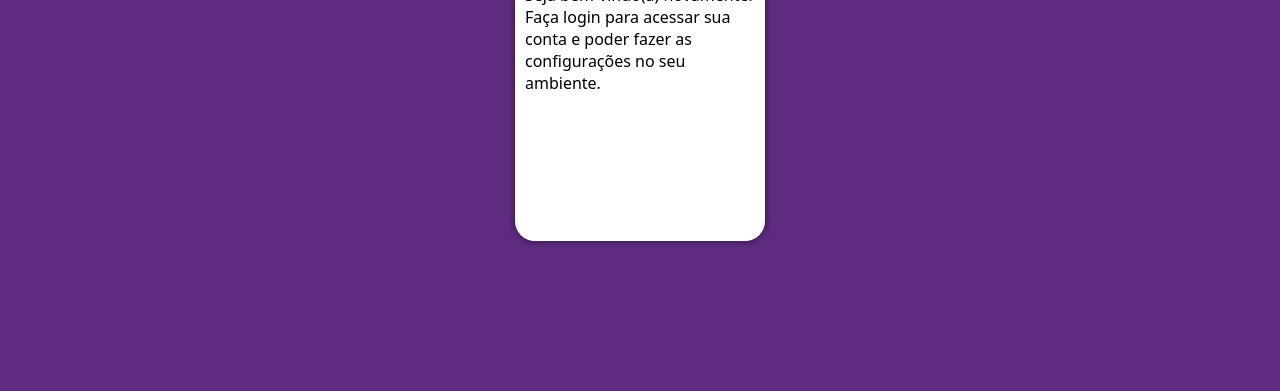
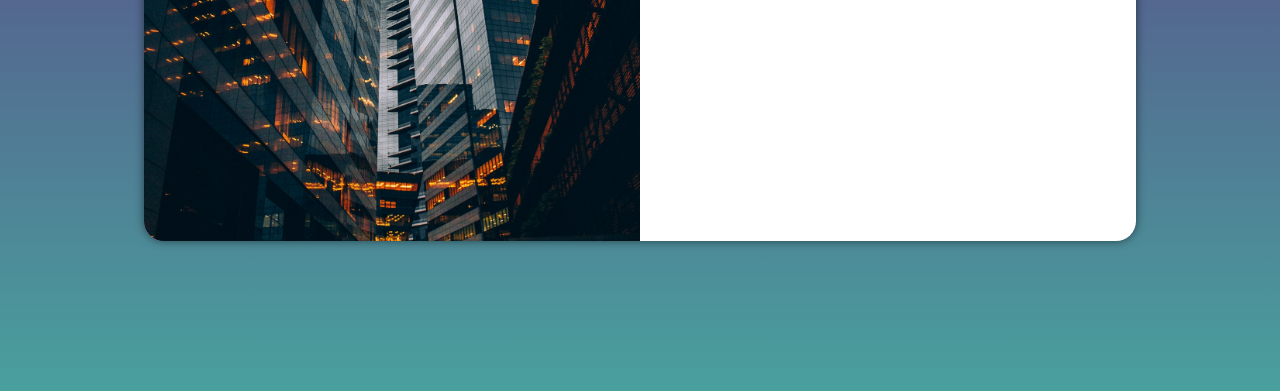
Before and after one commit to Baillork/projeto-login, a plain HTML site: page index.html in a window 1280 px wide. Shown: the part 409-800 px from the top of the page. Drawn offline with Linux system fonts and the light colour scheme.

Commit message:
atualizado

```diff
--- /dev/null
+++ b/estilos/media-query.css
@@ -0,0 +1,55 @@
+@charset "UTF-8";
+
+/* Typical Device Breakpoints
+Extra small devices (phones, 600px and down)
+@media only screen and (max-width: 600px) {...}
+
+Small devices (portrait tablets and large phones, 600px and up)
+@media only screen and (min-width: 600px) {...}
+
+Medium devices (landscape tablets, 768px and up)
+@media only screen and (min-width: 768px) {...}
+
+Large devices (laptops/desktops, 992px and up)
+@media only screen and (min-width: 992px) {...}
+
+Extra large devices (large laptops and desktops, 1200px and up)
+@media only screen and (min-width: 1200px) {...} */
+
+@media only screen and (min-width: 768px){
+  body{
+    background-image: linear-gradient(to top, #49a09d, #5f2c82);
+  }
+
+  #login{
+    width: 80vw;
+  }
+
+  #imagem{
+    float: left;
+    width: 30%;
+    height: 100%;
+  }
+
+  #formulario{
+    float: right;
+    width: 70%;
+  }
+}
+
+@media only screen and (min-width: 992px){
+  #login{
+    width: 992px;
+  }
+
+  #imagem{
+    float: left;
+    width: 50%;
+    height: 100%;
+  }
+
+  #formulario{
+    float: right;
+    width: 50%;
+  }
+}
--- a/estilos/style.css
+++ b/estilos/style.css
@@ -37,6 +37,9 @@ main{
   height: 500px;
   border-radius: 20px;
   box-shadow: 0px 0px 10px rgba(0, 0, 0, 0.535);
+
+  transition: width .1s, height .1s;
+  transition-timing-function: ease;
 }
 
 #imagem{
--- a/index.html
+++ b/index.html
@@ -5,6 +5,7 @@
   <meta name="viewport" content="width=device-width, initial-scale=1.0">
   <title>Login</title>
   <link rel="stylesheet" href="estilos/style.css">
+  <link rel="stylesheet" href="estilos/media-query.css">
 </head>
 <body>
   <main>
```
